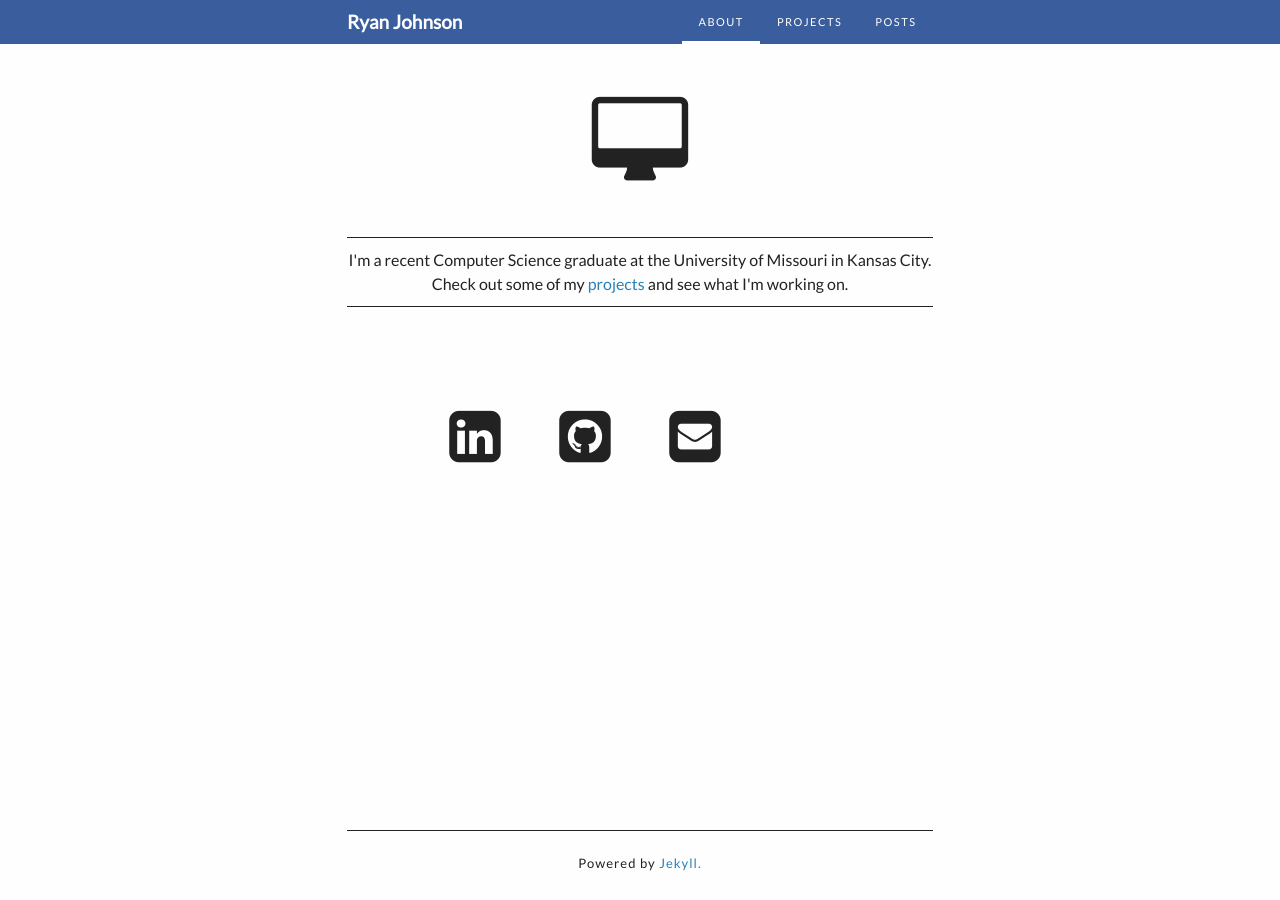
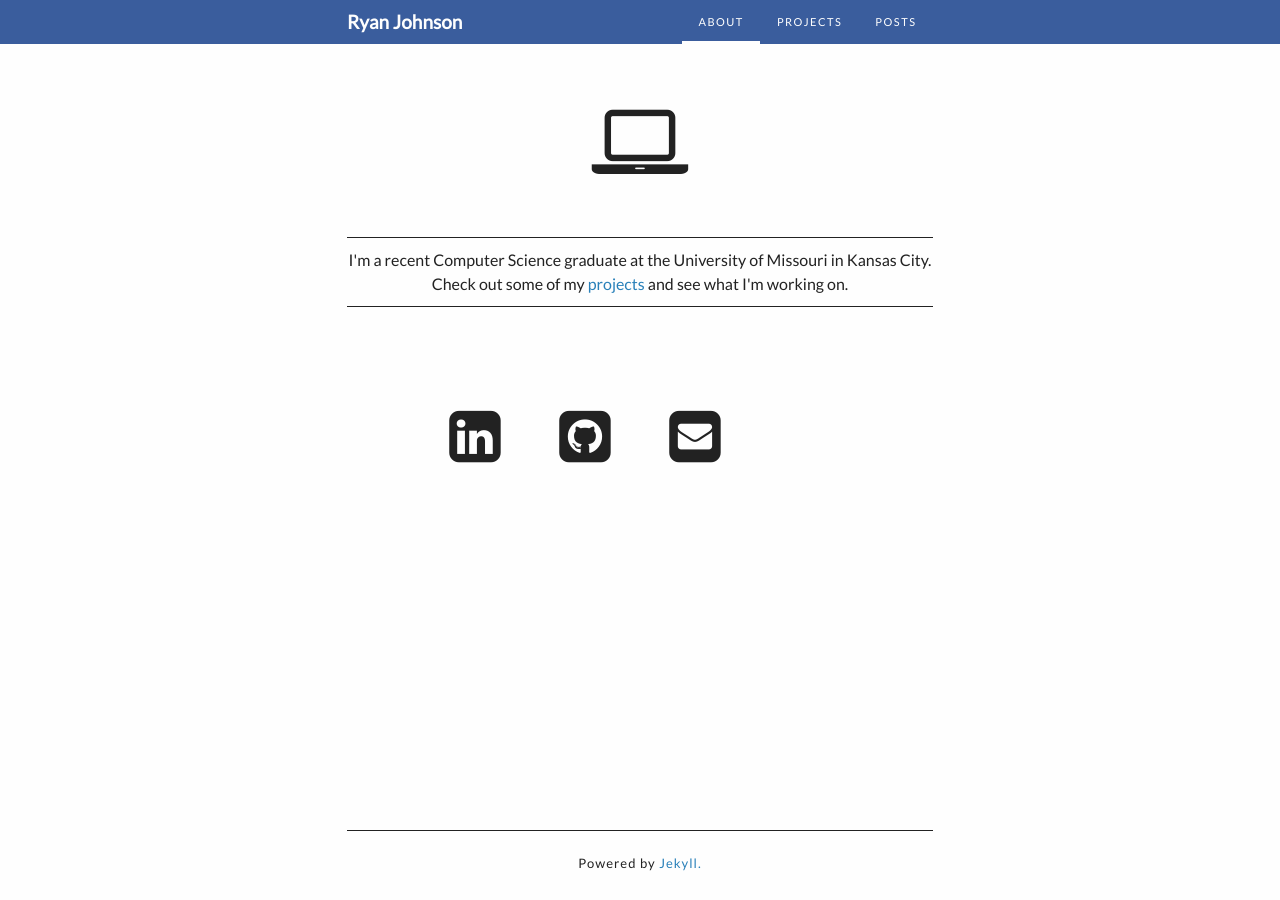
Before and after one commit to ryanxjohnson/ryanxjohnson.github.io, a Jekyll site: the page built from index.html, in a window 1280 px wide. Built offline with Jekyll 4.4.1, drawn with Linux system fonts in a browser that asks for light colours; nearby versions of some CDN libraries.

Commit message:
updated icon base

```diff
--- a/index.html
+++ b/index.html
@@ -4,19 +4,12 @@ selected-link: about
 title: Ryan Johnson
 ---
 
-<div class="icon"><span class="fa fa-desktop"></span></div>
+<div class="icon"><span class="fa fa-laptop"></span></div>
 <div class="about">
 	<p>I'm a recent Computer Science graduate at the University of Missouri in Kansas City. Check out some of my <a href="/projects/">projects</a> and see what I'm working on. <br> </p>
 
 
     <div class="links">
- <!--       <a href="http://twitter.com/jack_morris_">
-            <div>
-                <span class="fa fa-twitter-square"></span>
-                <span class="subtitle">Twitter</span>
-            </div>
-        </a> -->
-
 		<a href="https://www.linkedin.com/in/ryanajohnson/en">
             <div>
                 <span class="fa fa-linkedin-square"></span>
```
Also changed, not shown: 1 other file.
